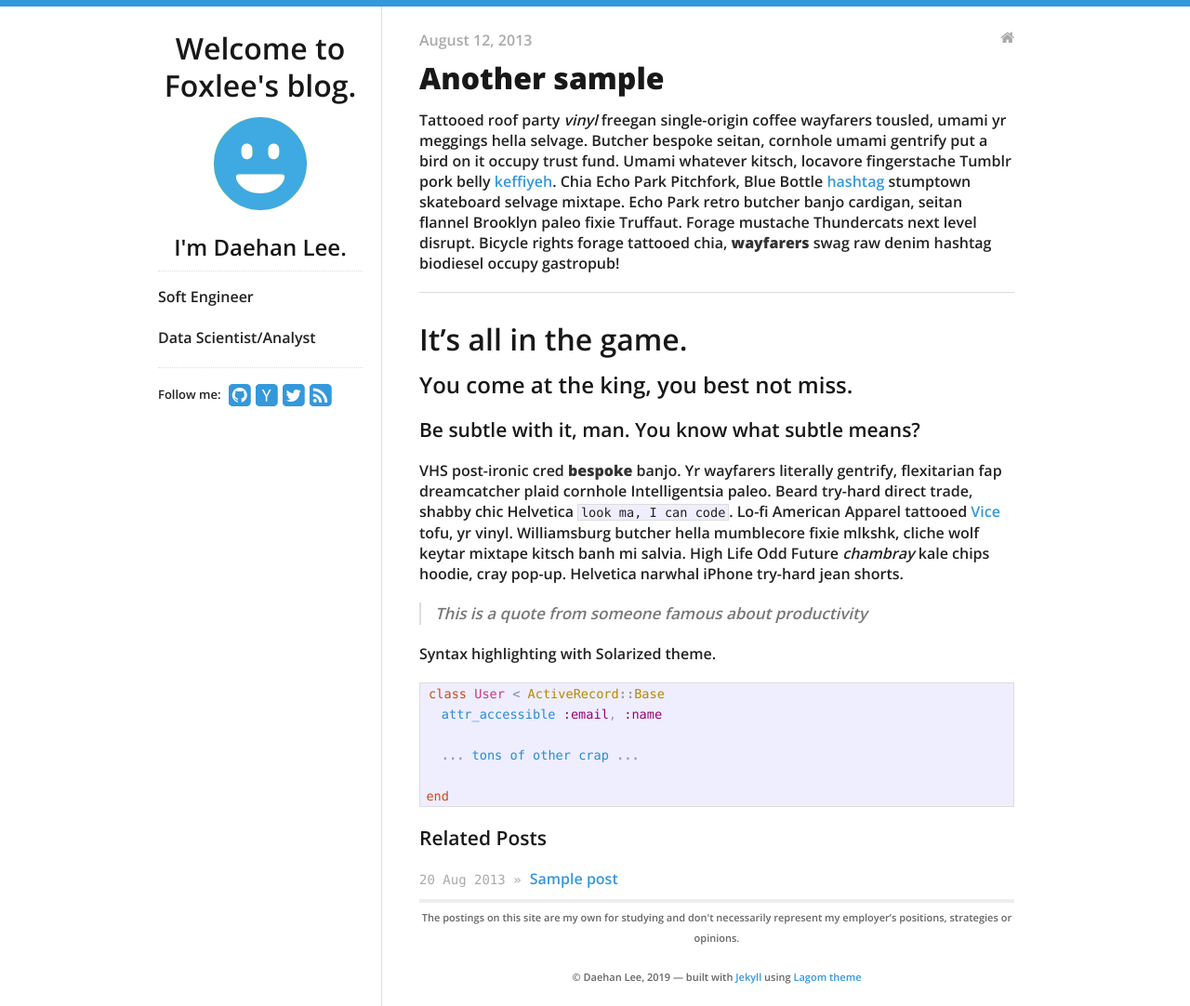
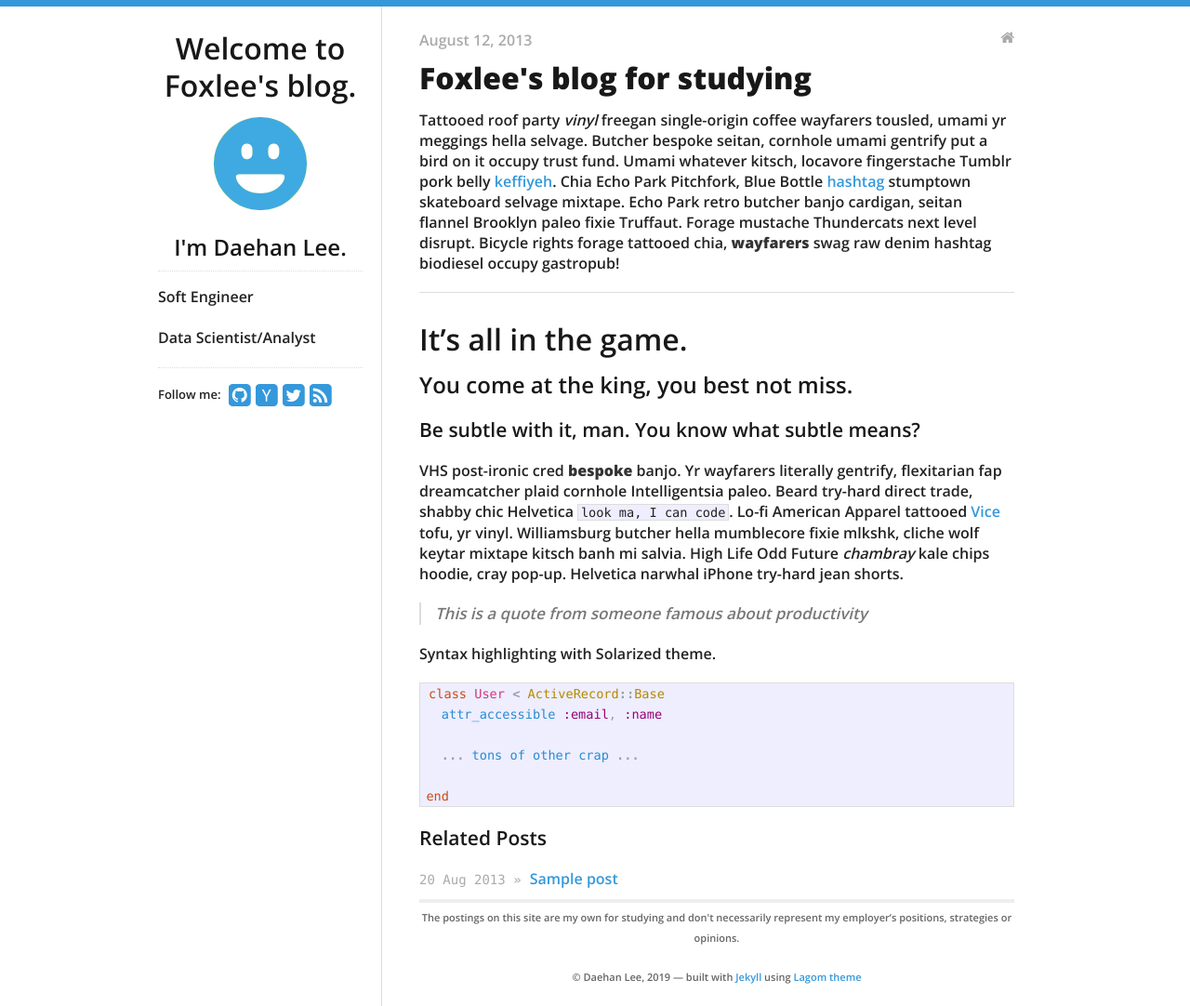
Before and after one commit to daehan0226/Study, a Jekyll site: the page built from _posts/2013-08-12-another-sample.md, in a window 1280 px wide. Shown: the whole page at 93% size. Built offline with Jekyll 4.4.1, drawn with Linux system fonts in a browser that asks for light colours.

Commit message:
4th edit

```diff
--- a/_layouts/post.html
+++ b/_layouts/post.html
@@ -9,7 +9,7 @@ layout: default
   </a>
 </p>
 
-<h1 class="title">{{ page.title }}</h1>
+<h1 class="title">Foxlee's blog for studying</h1>
 
 <div id="post">
   {{ content }}
```
